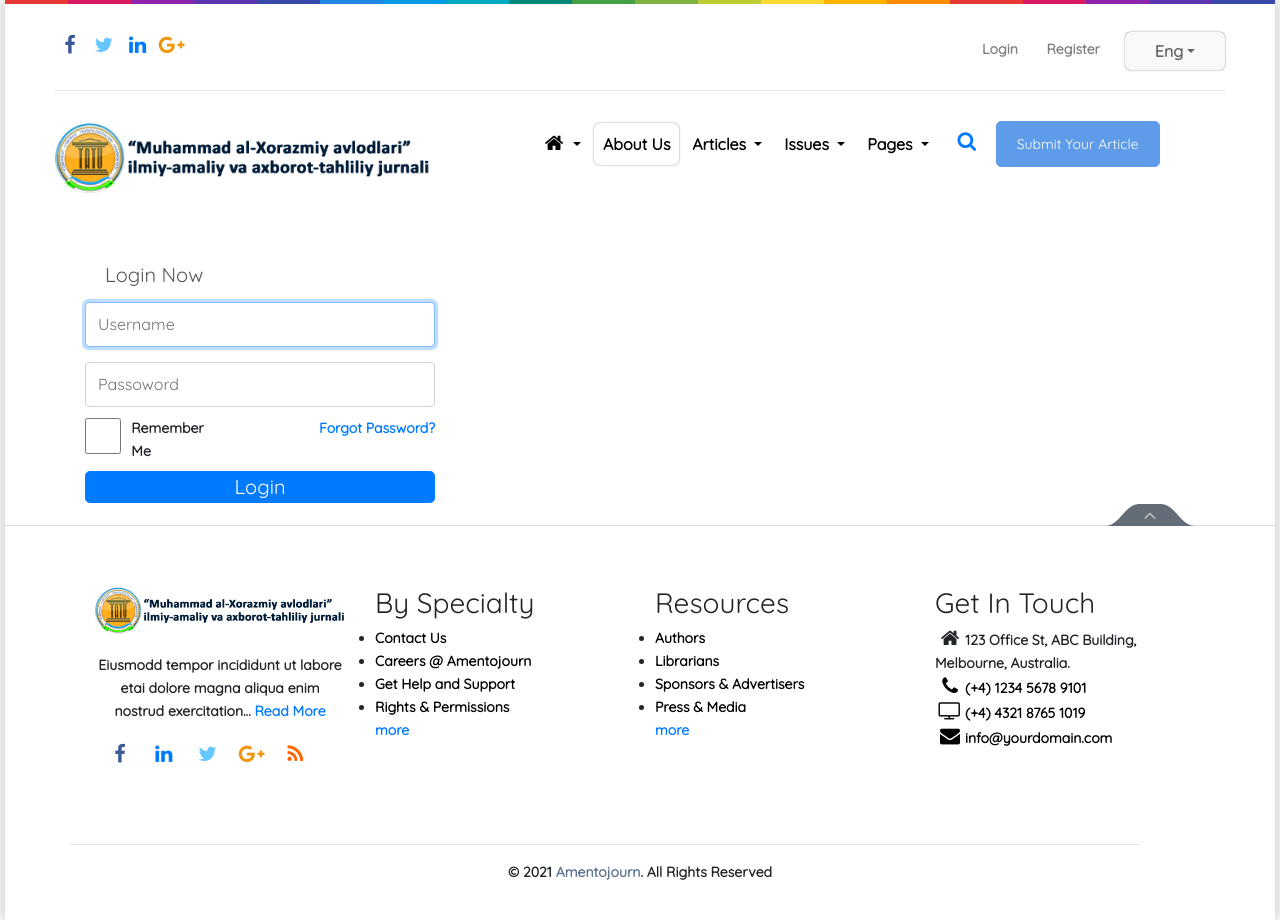
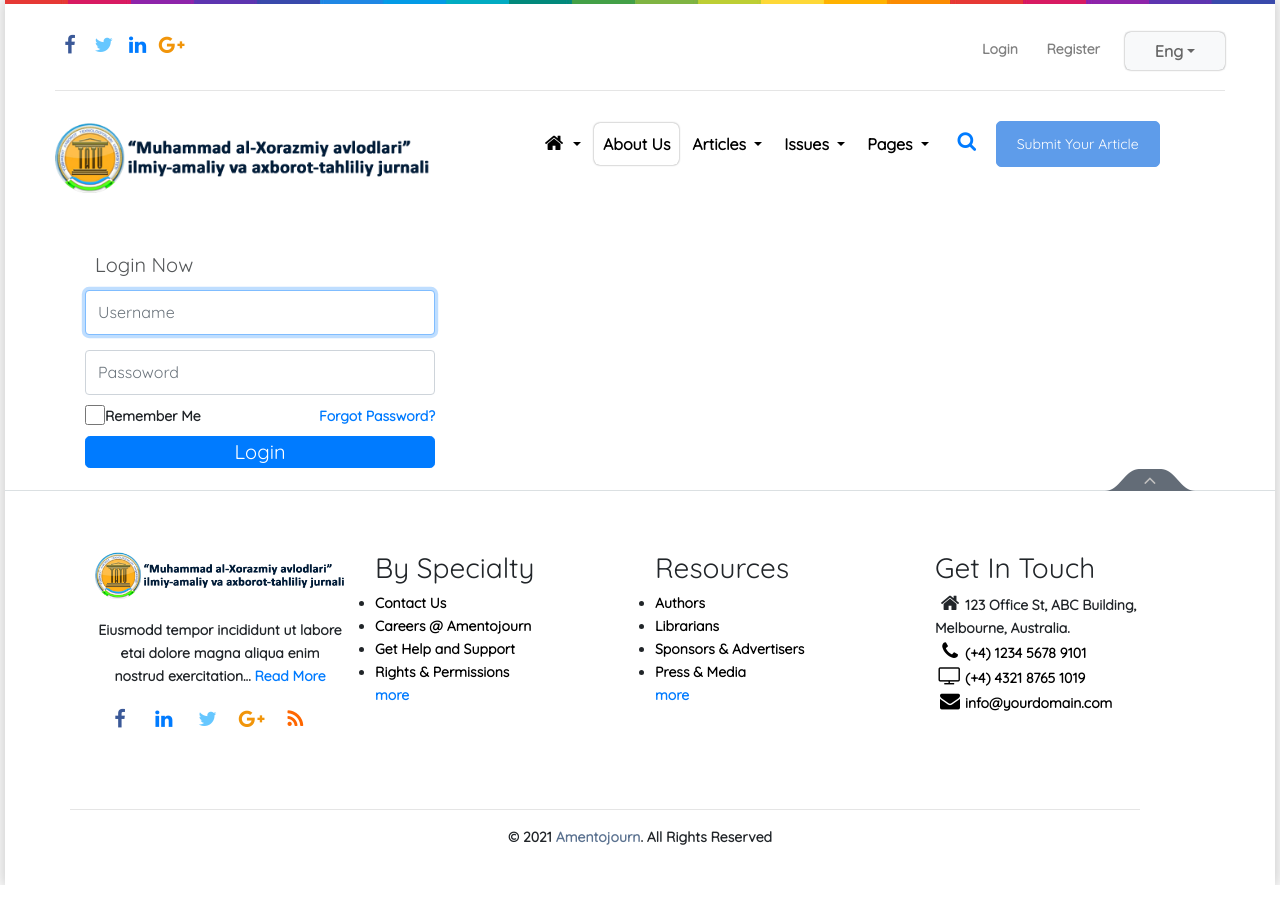
Before and after one commit to odilxon/al_khorezmiy, a Flask app: page /login in a window 1280 px wide. After the commit the page ends 885 px from the top, so only its background shows below. Run offline with Flask 2, Linux system fonts and the light colour scheme; some libraries are stand-ins or nearby versions.

Commit message:
login done

```diff
--- a/app.py
+++ b/app.py
@@ -1,19 +1,19 @@
 from api import *
 from hashlib import sha256
 
-posts = [
-    {
-        'author': 'Sherlock Holmes',
-        'title': 'Blog Post 1',
-        'content': 'First post',
-        'datepased': 'March 24 2021'
-    },
-    {
-        'author': 'Djhon Watson',
-        'title': 'Blog Post 2',
-        'content': 'Second post',
-    }
-]
+# posts = [
+#     {
+#         'author': 'Sherlock Holmes',
+#         'title': 'Blog Post 1',
+#         'content': 'First post',
+#         'datepased': 'March 24 2021'
+#     },
+#     {
+#         'author': 'Djhon Watson',
+#         'title': 'Blog Post 2',
+#         'content': 'Second post',
+#     }
+# ]
 
 
 @app.route('/login', methods=['GET', 'POST'])
@@ -26,7 +26,14 @@ def login():
         print("vali")
 
         user = User.query.filter_by(username=form.username.data).first()
-        if user is None or not user.password == form.password.data:
+        if user is None:
+            flash('Email or password is invalid')
+            return redirect(url_for('login'))
+        if user.password != form.password.data:
+            flash('Email or password is invalid')
+            return redirect(url_for('login'))
+        if not user.confirmed:
+            flash('Please confirm email before login')
             return redirect(url_for('login'))
         login_user(user, remember=form.remember.data)
         next_page = request.args.get('next')
@@ -39,9 +46,6 @@ def login():
 
 @app.route('/register', methods=['GET', 'POST'])
 def register():
-
-    # token = s.dumps(email, salt='email_confirm')
-    # link = url_for('confirm_email', token=token, _exturnal=True)
 
     data = Organisation.query.all()
     if current_user.is_authenticated:
@@ -71,7 +75,7 @@ def register():
 
         db.session.add(user)
         db.session.commit()
-        print('Congratulations, you are now a registered user!')
+        flash('Congratulations, you are now a registered user! Check Email to confirm account' )
         token = generate_confirmation_token(form.email.data)
         s = request.host_url + "confirm/" + token
         st, msg = Send_EMAIL(form.email.data, f"Congratulations, you are now a registered user! {s}")
--- a/static/css/style.css
+++ b/static/css/style.css
@@ -1133,7 +1133,7 @@ label {
     width: 100%;
     font-size: 16px;
     padding: 0 10px;
-    margin: 10px;
+
     border-radius: 6px;
 }
 .loginform {
@@ -1150,21 +1150,34 @@ label {
 .checkboxa {
     display: flex;
     justify-content: space-between;
-    width: 350px;
+    width: 100%;
 }
 #login {
     margin: 4px 0;
 
 }
-.labellogin {
-    margin-left: 10px;
-}
+
 .checkember {
     display: flex;
+}
+.forcheckonly {
+    width: 20px;
+    height: 20px;
 }
 .form-check {
     padding: 0;
 }
+
+.getmessages {
+    list-style-type: none;
+    background-color: red;
+    color: white;
+    font-weight: 600;
+    text-align: center;
+    line-height: 35px;
+    border-radius: 8px;
+}
+
 /* Login page styling end */
 
 /* Register page styling start */
--- a/templates/login.html
+++ b/templates/login.html
@@ -6,6 +6,17 @@
         <div class="widget widgetlogin">
           <div class="widgethead loginpage">
             <h5>Login Now</h5>
+            <div class="getmessages">
+              {% with messages = get_flashed_messages() %}
+                {% if messages %}
+                  <ul class=flashes>
+                  {% for message in messages %}
+                    <li>{{ message }}</li>
+                  {% endfor %}
+                  </ul>
+                {% endif %}
+              {% endwith %}
+            </div>
           </div>
           <div class="widgetcontent">
             <form class="formthem" method="POST">
@@ -20,7 +31,7 @@
                 <div class="form-check forgotpass">
                   <div class="checkboxa">
                     <div class="checkember">
-                      {{ form.remember(class_ = 'form-control', autofocus = true) }}
+                      {{ form.remember(class_ = 'forcheckonly', autofocus = true) }}
                     <label for="login" class="labellogin">
                       Remember Me
                     </label>
@@ -33,15 +44,6 @@
                 <div class="btnarea">
                   {{ form.submit(class='btn btn-primary btn-lg btn-block') }}
                 </div>
-                {% with messages = get_flashed_messages() %}
-                  {% if messages %}
-                    <ul class=flashes>
-                    {% for message in messages %}
-                      <li>{{ message }}</li>
-                    {% endfor %}
-                    </ul>
-                  {% endif %}
-                {% endwith %}
               </fieldset>
             </form>
           </div>
```
Also changed, not shown: api.py (+3 -5 lines), templates/register.html (+1 -22 lines), data.db.
